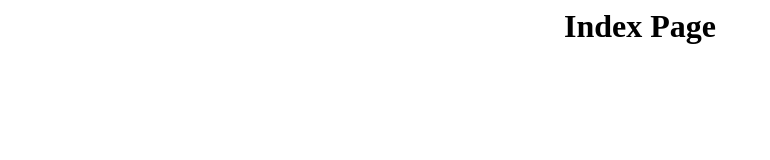
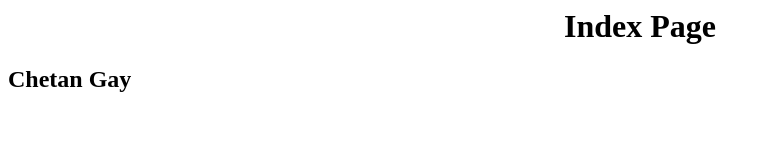
Before and after one commit to Rohan240520/Demo_01, a plain HTML site: page index.html in a window 1280 px wide. Shown: the whole page, without its empty margins (0-770 px from the left). Drawn offline with Linux system fonts and the light colour scheme.

Commit message:
Chetan Pushh

```diff
--- a/index.html
+++ b/index.html
@@ -6,6 +6,7 @@
 
 	<body>
 		<h1 align="center">Index Page</h1>
+		<h2>Chetan Gay</h2>
 	</body>
 
 
```
